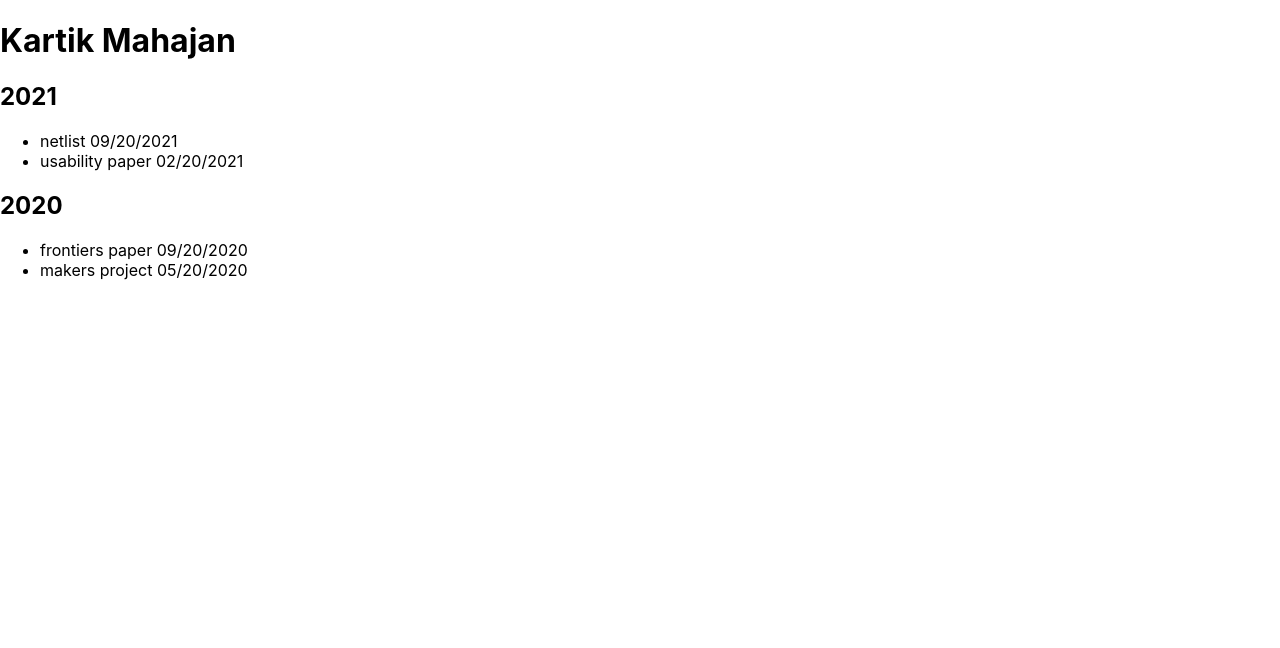
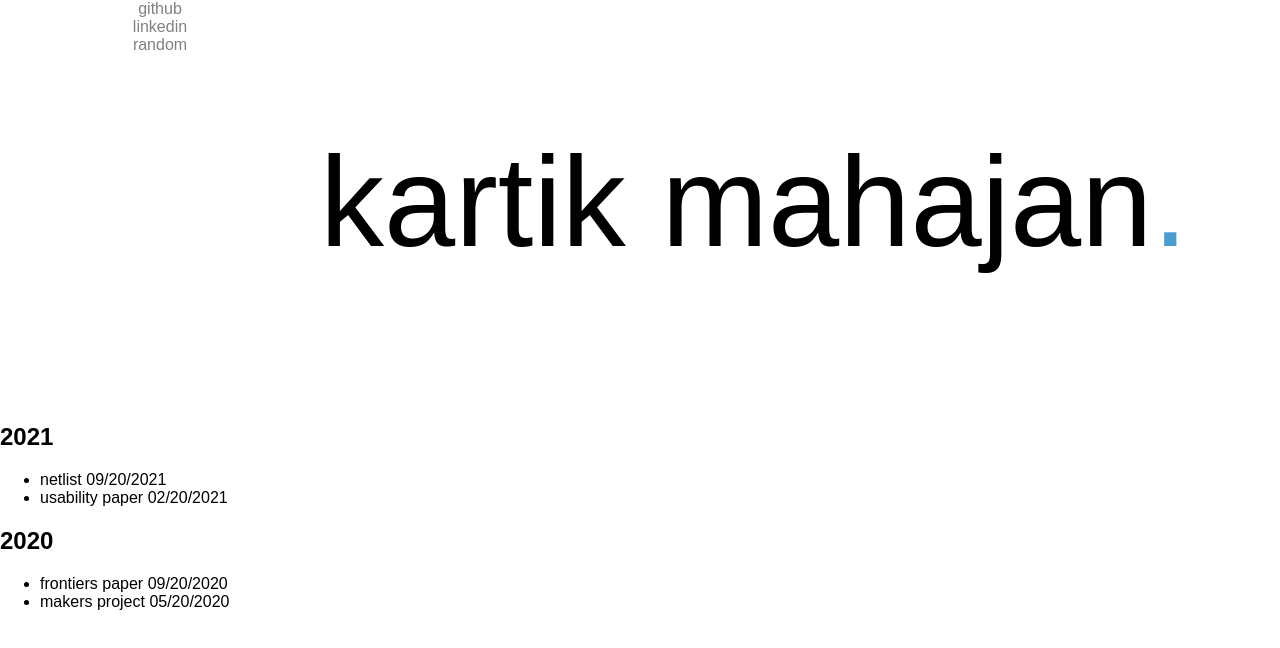
Before and after one commit to KartikM123/kartikdotcom, a React (Create React App) app in the folder website/: page / in a window 1280 px wide. Shown: the top 648 px of the page. Built offline with nearby package versions, Linux system fonts and the light colour scheme.

Commit message:
update styling for header... still have a bit more work to do

```diff
--- a/website/src/Components/AppComponent.tsx
+++ b/website/src/Components/AppComponent.tsx
@@ -2,6 +2,7 @@ import { Component } from "react";
 import React from "react";
 import { TitleComponent } from "./HomePage/TitleComponent";
 import { YearListManagerComponent } from "./HomePage/YearListManager";
+import './StyleSheets/HomePage.css';
 
 interface AppComponentProps
 {
@@ -11,7 +12,7 @@ export class AppComponent extends Component<AppComponentProps> {
     render()
     {
         return(
-            <div>
+            <div className="main">
                 <TitleComponent />
                 <YearListManagerComponent/>
             </div>
--- a/website/src/Components/HomePage/TitleComponent.tsx
+++ b/website/src/Components/HomePage/TitleComponent.tsx
@@ -1,5 +1,5 @@
 import React, { Component } from "react";
-
+import '../StyleSheets/HomePage.css';
 interface TitleComponentProps
 {
 }
@@ -12,8 +12,16 @@ export class TitleComponent extends Component<TitleComponentProps>
     render()
     {
         return (
-            <div>
-                <h1> Kartik Mahajan </h1>
+            <div className="title">
+                <div className="optionGrid">
+                    <p className="githubOption"><a href="https://github.com/KartikM123">github</a></p>
+                    <p className="linkedinOption"> <a href="https://www.linkedin.com/in/kartik-mahajan-36b885117/">linkedin</a> </p>
+                    <p className="randomOption"> <a href="https://www.youtube.com/watch?v=ZmrJUnkOZRE&ab_channel=kyle">random</a>  </p>
+                </div>
+
+                <div className="nameWrapper">
+                    <p className="fullName"> kartik mahajan</p><p className="fancyPeriod">.</p>
+                </div>
             </div>
         );
     }
--- /dev/null
+++ b/website/src/Components/StyleSheets/HomePage.css
@@ -0,0 +1,70 @@
+.main
+{
+    font-family: Arial, Helvetica, sans-serif;
+}
+.title
+{
+    width:100%;
+    height: fit-content;
+    overflow: auto;
+}
+
+.optionGrid
+{
+    display:grid;
+    width: 25%;
+    height:100%;
+    float: left;
+    text-align: center;
+}
+.optionGrid a
+{
+    color: grey;
+    text-decoration: none;
+}
+.githubOption
+{
+    display: inline-grid;
+    margin: 0 auto;
+    text-decoration: none;
+}
+.githubOption :hover
+{
+    color: #95afbf;
+}
+.linkedinOption
+{
+    display: inline-grid;
+    margin: 0 auto;
+    text-decoration: none;
+}
+.linkedinOption :hover
+{
+    color: #4B9CD3;
+}
+.randomOption
+{
+    display: inline-grid;
+    margin: 0 auto;
+}
+.randomOption :hover
+{
+    color: #0269ab;
+}
+
+.nameWrapper
+{
+    float:right;
+    width:75%;
+    font-size: 10vw;
+    display: inline-block;
+}
+.fullName
+{
+    display:inline-block;
+}
+.fancyPeriod
+{
+    display:inline-block;
+    color: #4B9CD3;
+}
```
